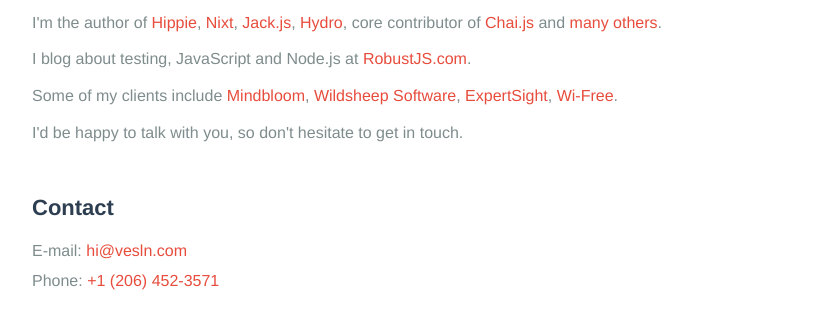
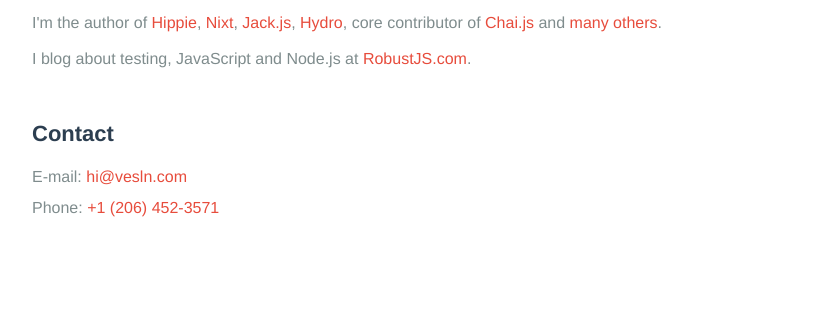
Before and after one commit to vesln/vesln.com, a website: page index.html in a window 1280 px wide. Shown: the part 171-500 px from the top of the page, without its empty margins (68-900 px from the left). Drawn offline with Linux system fonts and the light colour scheme.

Commit message:
Remove clients for now

```diff
--- a/index.html
+++ b/index.html
@@ -23,12 +23,6 @@
         and <a href="https://github.com/vesln">many others</a>.
       </p>
       <p>I blog about testing, JavaScript and Node.js at <a href="http://robustjs.com">RobustJS.com</a>.</p>
-      <p>Some of my clients include
-        <a href="http://mindbloom.com">Mindbloom</a>,
-        <a href="http://www.pillr.net">Wildsheep Software</a>,
-        <a href="http://expertsight.com">ExpertSight</a>,
-        <a href="http://wi-free.com">Wi-Free</a>.
-      <p>I'd be happy to talk with you, so don't hesitate to get in touch.</p>
     </section>
 
     <section class="contact">
```
